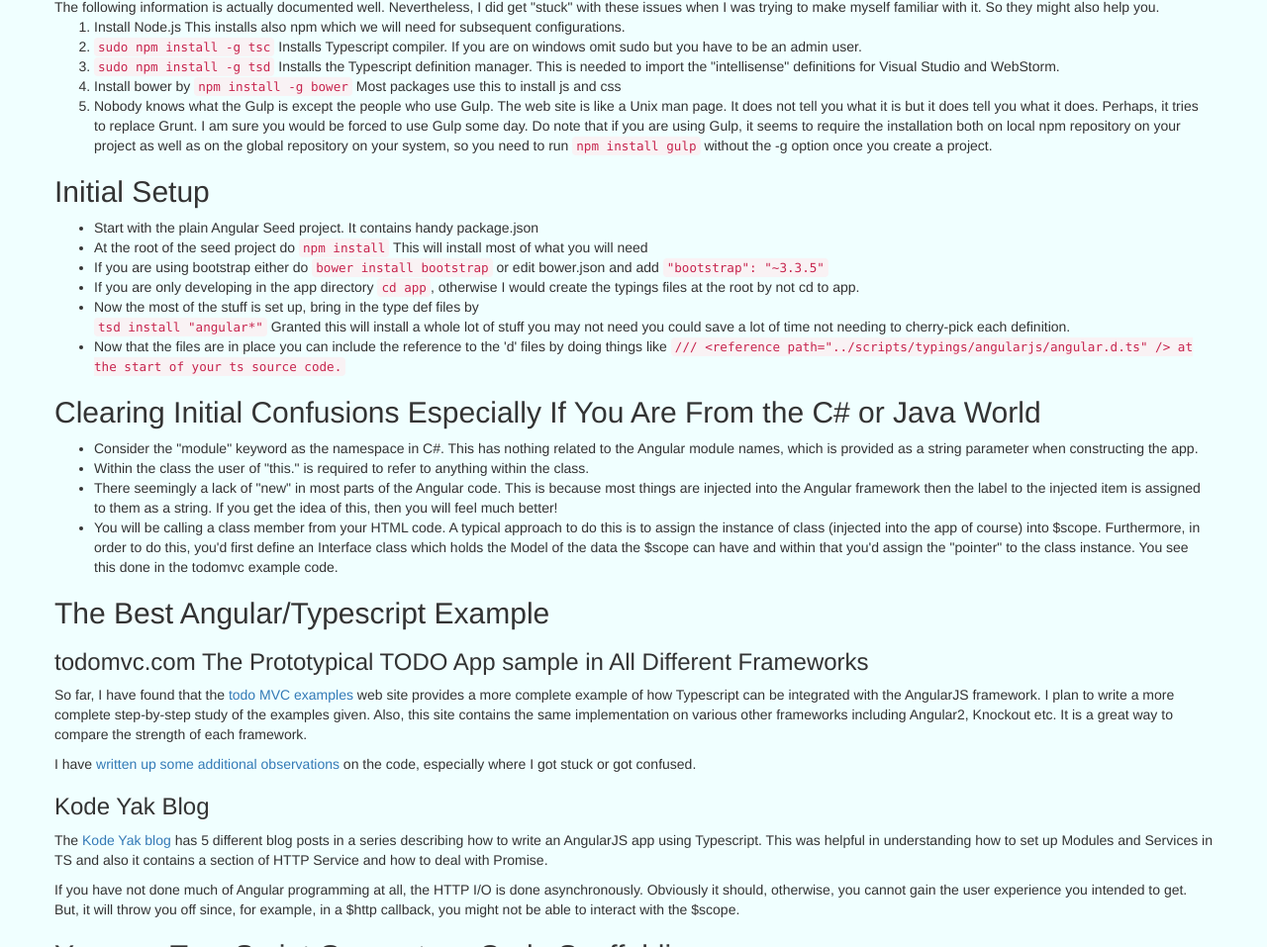
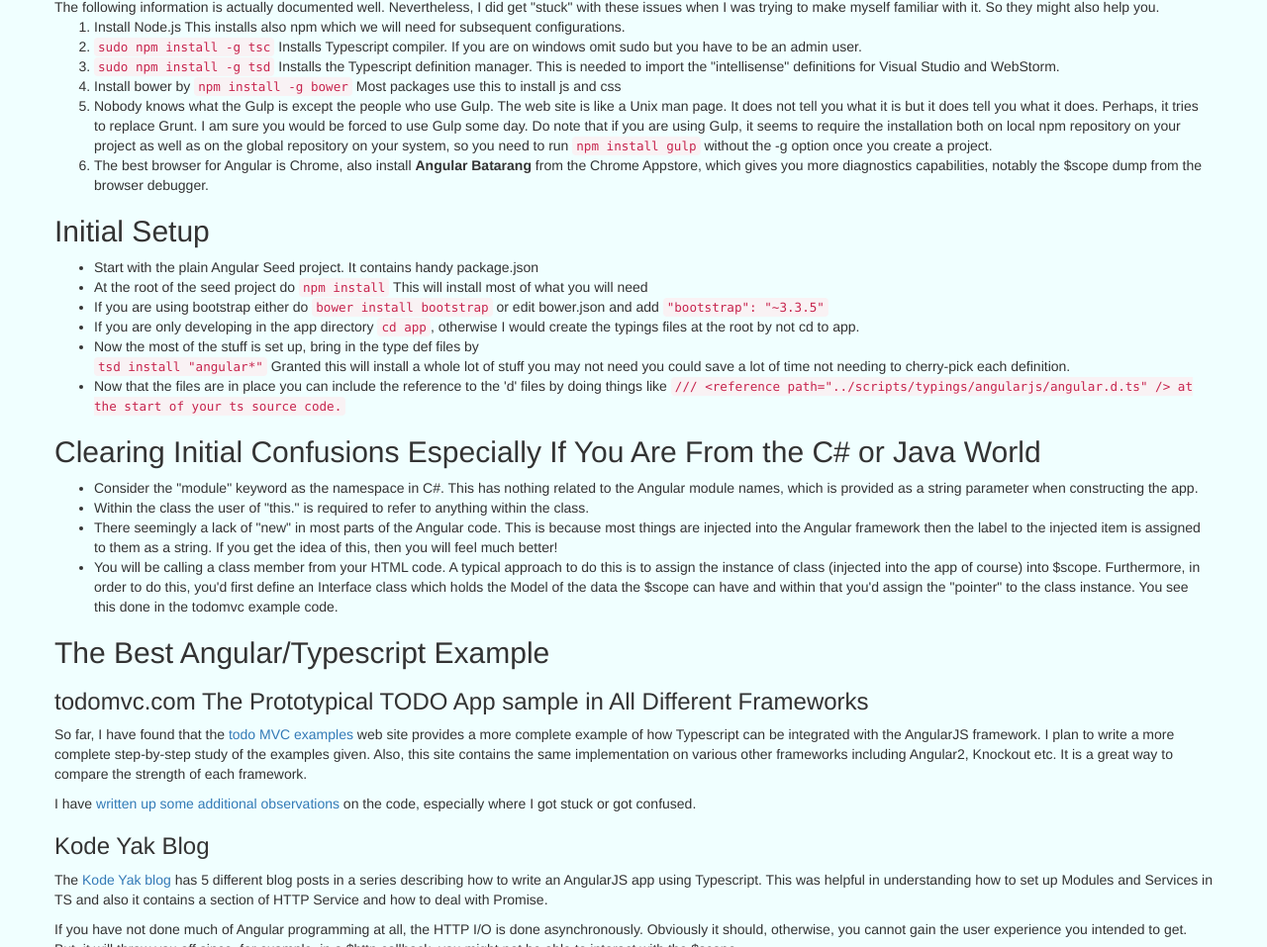
Before and after one commit to imanabu/imanabu.github.io, a website: page contents/ts/index.html in a window 1280 px wide. Shown: the part 963-1920 px from the top of the page at 99% size. Drawn offline with Linux system fonts and the light colour scheme.

Commit message:
info on Angular Batarang

```diff
--- a/contents/ts/index.html
+++ b/contents/ts/index.html
@@ -97,6 +97,9 @@
             you are using Gulp, it seems to require the installation both on local npm repository
             on your project as well as on the global repository on your system, so you need to run
             <code>npm install gulp</code> without the -g option once you create a project.
+            <li>The best browser for Angular is Chrome, also install <b>Angular Batarang</b> from the
+        Chrome Appstore, which gives you more diagnostics capabilities, notably the $scope dump
+        from the browser debugger.</li>
         </ol>
         <h2>Initial Setup</h2>
         <ul>
```
